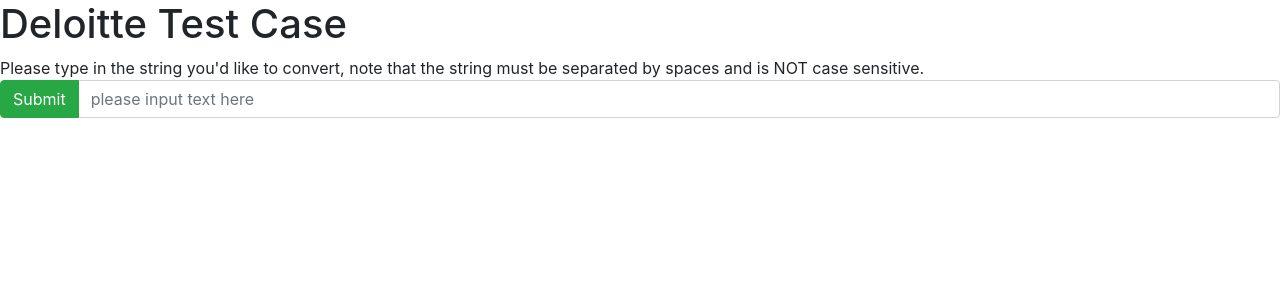
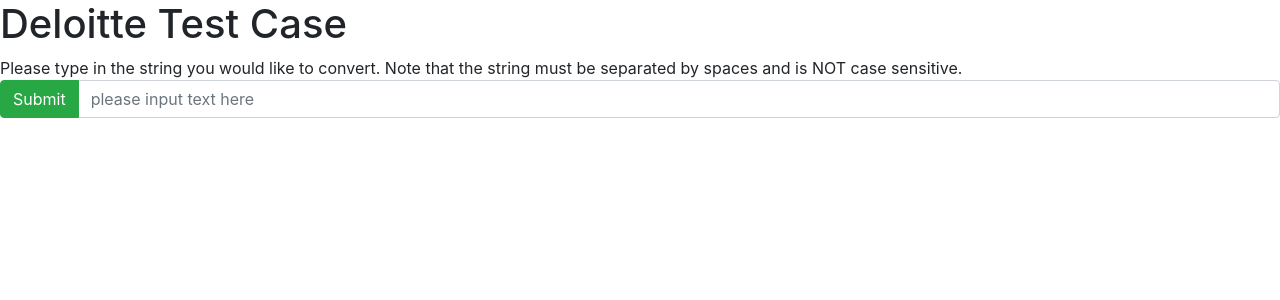
Before and after one commit to Unungentium/deloitte, a Django app: page / in a window 1280 px wide. Shown: the top 300 px of the page. Run offline with Django 3.2, Linux system fonts and the light colour scheme; some libraries are stand-ins or nearby versions.

Commit message:
Changes in the template

```diff
--- a/bigc/templates/bigc/base.html
+++ b/bigc/templates/bigc/base.html
@@ -4,7 +4,7 @@
 <head>
     <link rel="stylesheet" href="https://stackpath.bootstrapcdn.com/bootstrap/4.3.1/css/bootstrap.min.css" integrity="sha384-ggOyR0iXCbMQv3Xipma34MD+dH/1fQ784/j6cY/iJTQUOhcWr7x9JvoRxT2MZw1T" crossorigin="anonymous">
 {% block title %}
-    Please type in the string you'd like to convert, note that the string must be separated by spaces and is NOT case sensitive.
+    Please type in the string you would like to convert. Note that the string must be separated by spaces and is NOT case sensitive.
 {% endblock %}
 </head>
 {% block content %}
```
